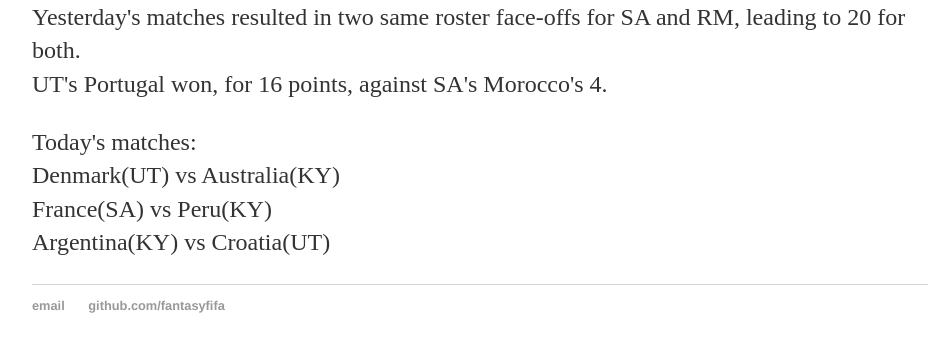
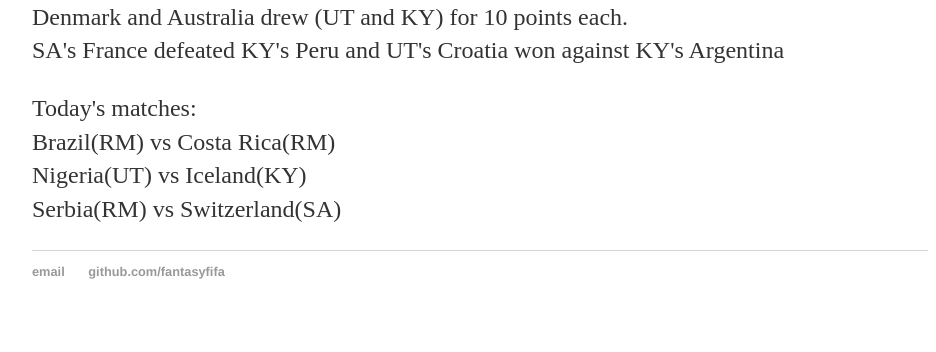
Before and after one commit to fantasyfifa/fantasyfifa.github.io, a Jekyll site: the page built from index.html, in a window 1280 px wide, cut to the strip 740-1113 px from the top of the page. Shown: the top 352 px of the strip, without its empty margins (160-1096 px from the left). Built offline with Jekyll 4.4.1, drawn with Linux system fonts in a browser that asks for light colours.

Commit message:
Update index.html

```diff
--- a/index.html
+++ b/index.html
@@ -8,7 +8,7 @@ title: Fantasy Fifa
 	<p>15 for a win, 10 for a draw, 5 for a loss. ±GD as needed.</p>
 	<p>Site designed by Mayank Goel. Yeah, he's that cool.</p>
 	<p>The site is updated by every evening 8pm, reflecting the past day's score changes. So please check the site everyday.</p>
-	<a href="https://ibb.co/jxdYvT"><img src="https://preview.ibb.co/bMPj28/20_TH_SCORES.png" alt="20_TH_SCORES" border="0"></a>
-	<p>Yesterday's matches resulted in two same roster face-offs for SA and RM, leading to 20 for both.<br/> UT's Portugal won, for 16 points, against SA's Morocco's 4.</p>
-	<p>Today's matches:<br/>Denmark(UT) vs Australia(KY)<br/>France(SA) vs Peru(KY)<br/>Argentina(KY) vs Croatia(UT)<br/></p>
+	<a href="https://ibb.co/jSyQC8"><img src="https://preview.ibb.co/dmjMkT/21st_score.png" alt="21st_score" border="0"></a>
+	<p>Denmark and Australia drew (UT and KY) for 10 points each.<br/> SA's France defeated KY's Peru and UT's Croatia won against KY's Argentina</p>
+	<p>Today's matches:<br/>Brazil(RM) vs Costa Rica(RM)<br/>Nigeria(UT) vs Iceland(KY)<br/>Serbia(RM) vs Switzerland(SA)<br/></p>
 </div><!-- /.blurb -->
```
